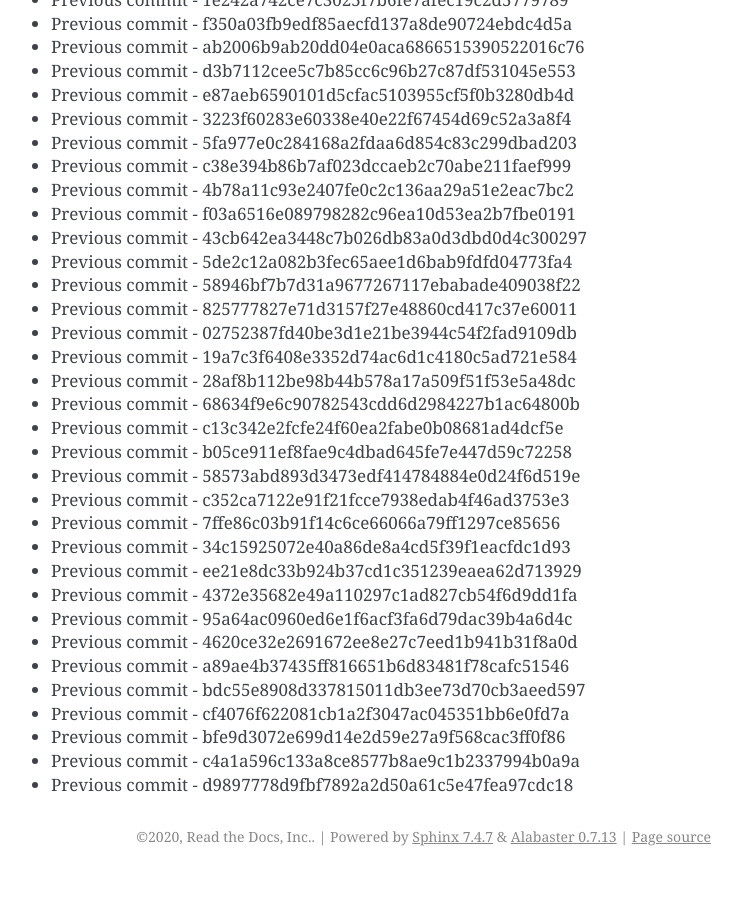
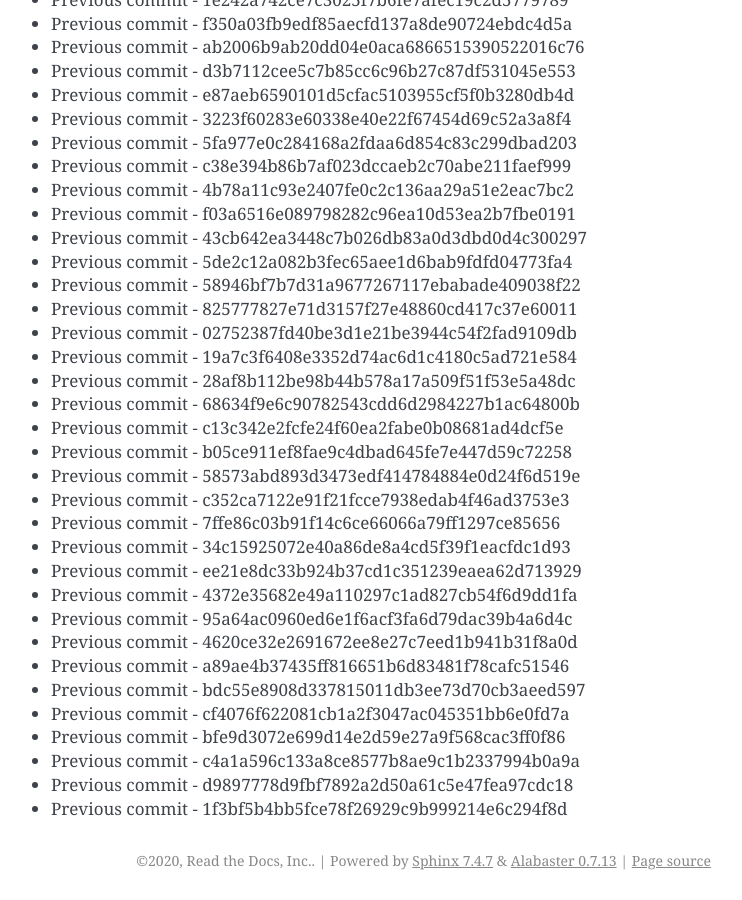
Before and after one commit to readthedocs/rtd-git-stresstest, a Sphinx documentation site: the page built from docs/updates.rst, in a window 1280 px wide and 900 px high, scrolled down 49011 px. Shown: the whole window, without its empty margins (399-1141 px from the left). Built offline with Sphinx 7.4.7, drawn with Linux system fonts in a browser that asks for light colours; before the commit the page ends 49887 px from its top, so only the background shows below that.

Commit message:
Generating commit from previous: 1f3bf5b4bb5fce78f26929c9b999214e6c294f8d

```diff
--- a/docs/updates.rst
+++ b/docs/updates.rst
@@ -2091,3 +2091,4 @@ It can be tested for any performance characteristics.
 * Previous commit - bfe9d3072e699d14e2d59e27a9f568cac3ff0f86
 * Previous commit - c4a1a596c133a8ce8577b8ae9c1b2337994b0a9a
 * Previous commit - d9897778d9fbf7892a2d50a61c5e47fea97cdc18
+* Previous commit - 1f3bf5b4bb5fce78f26929c9b999214e6c294f8d
```
